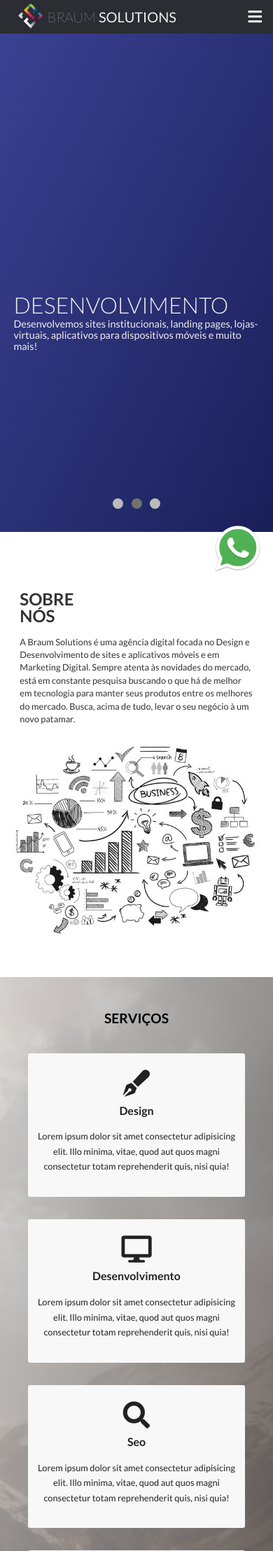
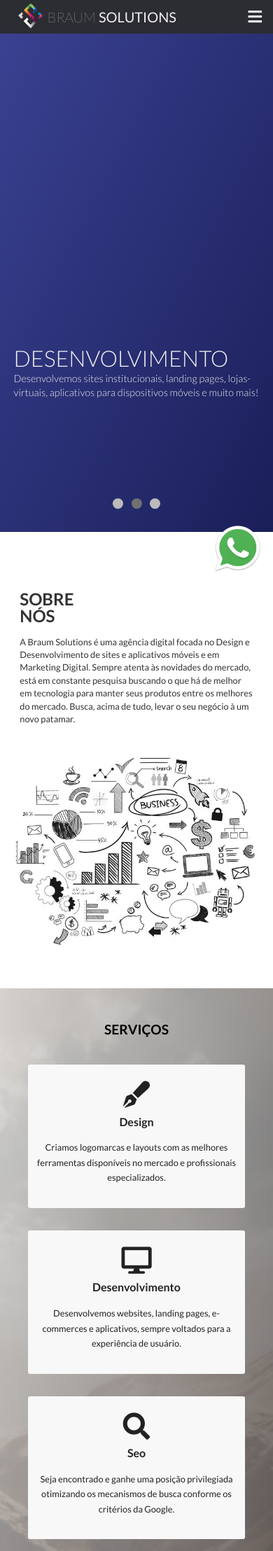
Before and after one commit to Jhessiny/jhessiny.github.io, a PHP site: page /websitebs/index.html in a window 390 px wide. Shown: the top 2216 px of the page at 70% size. Run offline with PHP 8.4, Linux system fonts and the light colour scheme; some libraries are stand-ins or nearby versions.

Commit message:
correção

```diff
--- a/websitebs/css/estilos.css
+++ b/websitebs/css/estilos.css
@@ -140,11 +140,13 @@ body {
 .header__center {
   width: 45%;
   position: absolute;
-  top: 50%;
+  top: 60%;
   transform: translateY(-50%);
   font-size: 2rem;
   height: 10rem;
   color: #eee;
+  font-weight: 300;
+  line-height: 2.5rem;
 }
 
 .header__center h1 {
@@ -829,12 +814,13 @@ textarea{
   .header__center {
     width: 90%;
     font-size: 1.8rem;
+    top: 70%;
   }
   .servicos {
     padding: 6rem 4rem;
   }
   .right img {
-    margin-top: -12rem;
+    margin-top: -10rem;
     min-height: 30rem;
   }
   .left {
--- a/websitebs/index.html
+++ b/websitebs/index.html
@@ -126,9 +126,8 @@
             <i class="fas fa-pen-fancy fa-3x"></i>
             <h3>Design</h3>
             <p class="servicos__card__text">
-              Lorem ipsum dolor sit amet consectetur adipisicing elit. Illo
-              minima, vitae, quod aut quos magni consectetur totam reprehenderit
-              quis, nisi quia!
+              <!-- A logomarca é a peça-chave na identidade visual de sua empresa e é considerada elemento estratégico que deve ser pensada de forma impactante e profissional. -->
+              Criamos logomarcas e layouts com as melhores ferramentas disponíveis no mercado e profissionais especializados.
             </p>
           </div>
         </div>
@@ -138,9 +137,7 @@
             <i class="fas fa-desktop fa-3x"></i>
             <h3>Desenvolvimento</h3>
             <p class="servicos__card__text">
-              Lorem ipsum dolor sit amet consectetur adipisicing elit. Illo
-              minima, vitae, quod aut quos magni consectetur totam reprehenderit
-              quis, nisi quia!
+              Desenvolvemos websites, landing pages, e-commerces e aplicativos, sempre voltados para a experiência de usuário.
             </p>
           </div>
         </div>
@@ -150,9 +147,7 @@
             <i class="fas fa-search fa-3x"></i>
             <h3>Seo</h3>
             <p class="servicos__card__text">
-              Lorem ipsum dolor sit amet consectetur adipisicing elit. Illo
-              minima, vitae, quod aut quos magni consectetur totam reprehenderit
-              quis, nisi quia!
+              Seja encontrado e ganhe uma posição privilegiada otimizando os mecanismos de busca conforme os critérios da Google.
             </p>
           </div>
         </div>
@@ -162,9 +157,7 @@
             <i class="fas fa-bullhorn fa-3x"></i>
             <h3>Marketing</h3>
             <p class="servicos__card__text ">
-              Lorem ipsum dolor sit amet consectetur adipisicing elit. Illo
-              minima, vitae, quod aut quos magni consectetur. totam
-              reprehenderit quis, nisi quia!
+              Trabalhamos com marketing de conteúdo e gerenciamento de redes sociais, fazendo com que a sua marca seja lembrada.
             </p>
           </div>
         </div>
```
Also changed, not shown: other parts of websitebs/css/estilos.css (+8 -25 lines).
